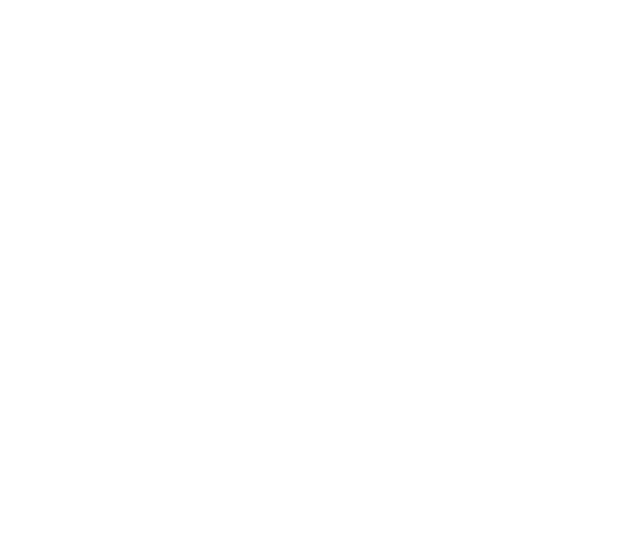
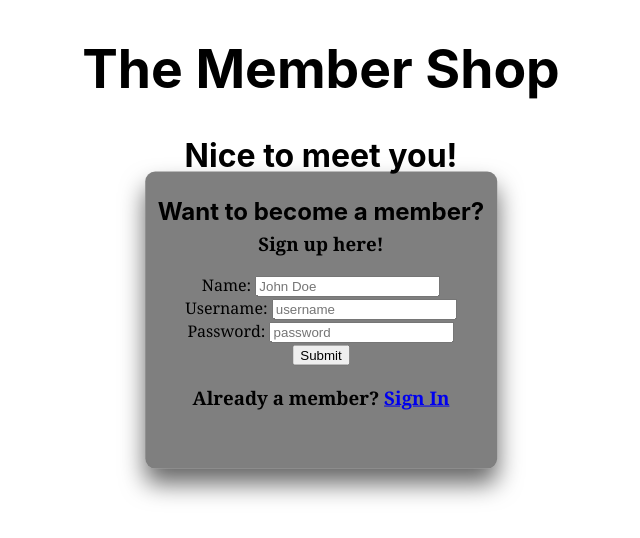
Before and after one commit to riannacastro/first-store-frontend, a React (Create React App) app: page /signup in a window 1280 px wide. Shown: the top 538 px of the page, without its empty margins (319-959 px from the left). Built offline with nearby package versions, Linux system fonts and the light colour scheme.

Commit message:
created signup form

```diff
--- a/src/App.js
+++ b/src/App.js
@@ -5,6 +5,7 @@
 import ItemsContainer from './components/items/ItemsContainer';
 import WomenItemsContainer from './components/women/WomenItemsContainer';
 import MenItemsContainer from './components/men/MenItemsContainer';
+import SignUpForm from './components/user/SignUpForm';
 
 function App() {
   return (
@@ -13,6 +14,7 @@
         <Route exact path="/" component={HomePageContainer}/>
         <Route path="/items" component={routerProps => < ItemsContainer routerProps={routerProps}/>}/>
         <Route path="/signin" component={Login} />
+        <Route path="/signup" component={SignUpForm} />
         <Route path="/women" component={WomenItemsContainer}/>
         <Route path="/men" component={MenItemsContainer} />
       </Switch>
--- a/src/components/user/SignUpForm.js
+++ b/src/components/user/SignUpForm.js
@@ -0,0 +1,37 @@
+import React, { Component } from 'react';
+import { Link } from 'react-router-dom'
+
+export default class SignUpForm extends Component {
+
+    state = {
+        name: "",
+        username: "",
+        password: ""
+    }
+
+
+  render() {
+    return <div>
+        <div className='member-shop'>
+            <h1>The Member Shop</h1>
+        </div>
+        <div className='signup-header'>
+            <h1>Nice to meet you!</h1>
+            <h2>Want to become a member?</h2>
+        </div>
+        <form id="signin-form" onSubmit={this.handleSubmit}>
+            <h3> Sign up here!</h3>
+            <label>Name: </label>
+            <input type="text" name="name" onChange={this.handleChange} value={this.state.name} placeholder='John Doe'/> <br />
+            <label>Username: </label>
+            <input type="text" name="username" onChange={this.handleChange} value={this.state.username} placeholder='username' required /> <br />
+            <label>Password: </label>
+            <input type="password" name="password" onChange={this.handleChange} value={this.state.password} placeholder='password' required/> <br />
+            <input type="submit" />
+            <div className='signin-link'>
+                <h3>Already a member? <Link to="/signin">Sign In</Link></h3>
+            </div>
+        </form>
+    </div>;
+  }
+}
--- a/src/components/user/Signin.js
+++ b/src/components/user/Signin.js
@@ -11,10 +11,14 @@
     render() {
         return (
             <div className='signin'>
+                <div className='member-shop'>
+                    <h1>The Member Shop</h1>
+                </div>
                 <div className='signin-header'>
                     <h1>Welcome Back!</h1>
                     </div>
                 <form id="signin-form" onSubmit={this.handleSubmit}>
+                    <h3>Please Sign In</h3>
                     <label>Username: </label>
                     <input type="text" name="username" onChange={this.handleChange} value={this.state.username} placeholder='username' required/>
                     < br />
--- a/src/css/Signin.css
+++ b/src/css/Signin.css
@@ -8,9 +8,14 @@
     padding: 90px;
 } */
 
+.member-shop {
+  margin-top: 20px;
+  font-size: 20pt;
+}
+
 .signin-header {
-  margin-top: 50px;
-  font-size: 20pt;
+  margin-top: 90px;
+  font-size: 13pt;
 }
 
 #signin-form {
@@ -19,7 +24,7 @@
     position: absolute;
   padding: 40px;
   left: 50%;
-    top: 30%;
+    top: 40%;
   transform: translate(-50%, -50%);
   background: rgba(0,0,0,.5);
   box-sizing: border-box;
@@ -39,5 +44,5 @@
 	position: absolute;
 	display: inline-block;
   left: 42%;
-  top: 50%;
+  top: 55%;
 }
```
